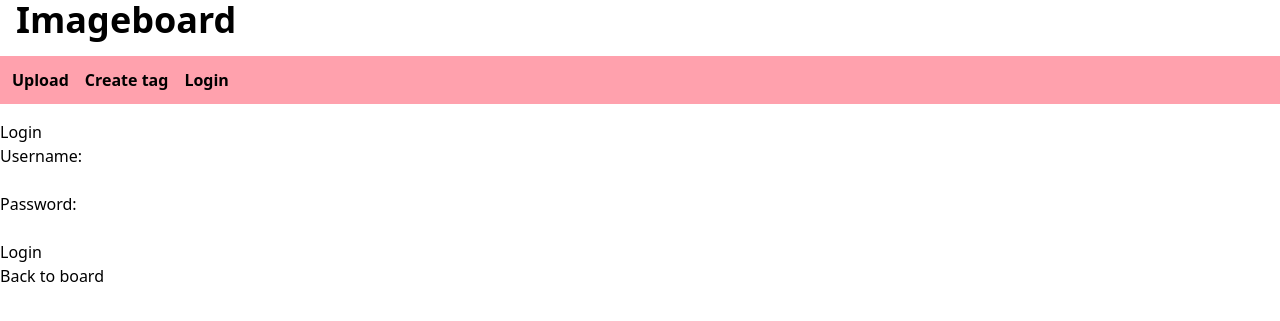
After one commit to hourin9/Python-Imageboard, a Django app: page /login in a window 1280 px wide. The commit adds this page. Shown: the top 321 px of the page. Run offline with Django 5.2, Linux system fonts and the light colour scheme.

Commit message:
Added: login page

```diff
--- a/main/templates/base.html
+++ b/main/templates/base.html
@@ -20,7 +20,7 @@
             Create tag
         </a>
 
-        <a href="{% url 'index' %}" class="font-bold">
+        <a href="{% url 'login' %}" class="font-bold">
             Login
         </a>
     </div>
--- /dev/null
+++ b/main/templates/login.html
@@ -0,0 +1,19 @@
+{% extends "base.html" %}
+{% block title %} Login {% endblock %}
+
+{% block content %}
+<h1>Login</h1>
+<form method="post">
+    {% csrf_token %}
+    <p>
+        <label for="username">Username:</label><br>
+        <input type="text" name="username" id="username" required>
+    </p>
+    <p>
+        <label for="password">Password:</label><br>
+        <input type="password" name="password" id="password" required>
+    </p>
+    <button type="submit">Login</button>
+</form>
+<a href="{% url 'index' %}">Back to board</a>
+{% endblock %}
--- a/main/urls.py
+++ b/main/urls.py
@@ -4,6 +4,7 @@ from . import views;
 
 urlpatterns = [
     path("", views.index, name="index"),
+    path("login", views.login_page, name="login"),
     path("tag/create/", views.tagcreate, name="tagcreate"),
     path("tag/<str:pk>/delete/", views.tag_delete, name="tagdelete"),
 
--- a/main/views.py
+++ b/main/views.py
@@ -3,6 +3,10 @@ from django.db.models.query import QuerySet
 from django.http import HttpResponse;
 from django.shortcuts import get_object_or_404, redirect, render;
 from django.core.paginator import Paginator;
+
+from django.contrib.auth import authenticate, login;
+from django.contrib.auth.decorators import login_required;
+from django.contrib.auth.models import User;
 
 from main import forms, models
 
@@ -102,3 +106,20 @@ def artwork_delete(request, pk):
         os.remove(artwork.image.path);
     artwork.delete();
     return redirect("index");
+
+def login_page(request):
+    if request.method == "POST":
+        username = request.POST.get("username");
+        password = request.POST.get("password");
+
+        if not User.objects.filter(username=username):
+            return redirect("login");
+
+        user = authenticate(username=username, password=password);
+        if user is None:
+            return redirect("login");
+        else:
+            login(request, user);
+            return redirect("index");
+
+    return render(request, "login.html");
```
